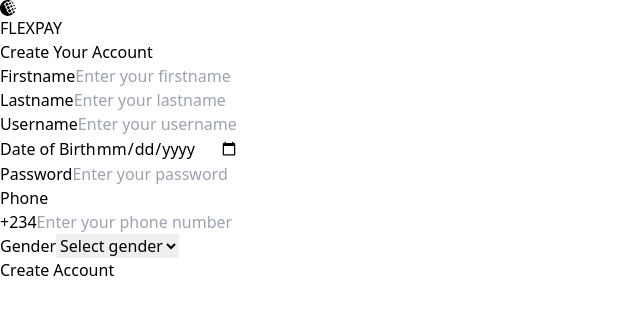
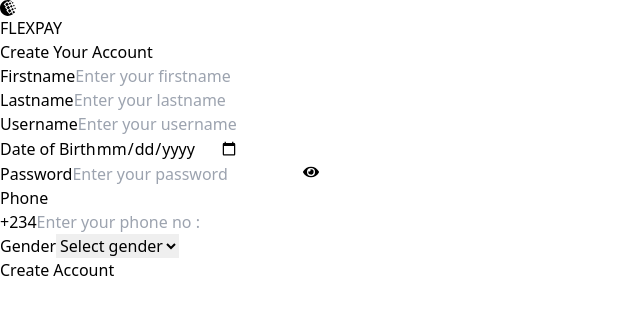
Before and after one commit to ifedev06-glitch/FLEXPAYFRONTEND, a React (Vite) app: page /register in a window 1280 px wide. Shown: the top 314 px of the page, without its empty margins (0-640 px from the left). Built offline with nearby package versions, Linux system fonts and the light colour scheme.

Commit message:
password

```diff
--- a/src/pages/DepositCard.jsx
+++ b/src/pages/DepositCard.jsx
@@ -158,7 +158,7 @@
               onChange={handleInputChange}
               // onKeyPress={handleKeyPress}
               className="w-full px-3 py-2 border border-gray-300 rounded-lg focus:outline-none focus:ring-2 focus:ring-blue-500 focus:border-transparent"
-              placeholder="Enter transaction code"
+              placeholder="Enter transaction description"
             />
           </div>
           </div>
--- a/src/pages/Login.jsx
+++ b/src/pages/Login.jsx
@@ -1,4 +1,3 @@
-"use client"
 
 import { useState } from "react";
 import { SiWebmoney } from "react-icons/si";
@@ -88,7 +87,7 @@
               <button
                 type="button"
                 onClick={() => setShowPassword(!showPassword)}
-                className="absolute right-3 top-1/2 transform -translate-y-1/2 text-gray-600"
+                className="absolute right-3 top-1/2 transform -translate-y-1/2  text-gray-600"
               >
                 {showPassword ? <FaEyeSlash /> : <FaEye />}
               </button>
--- a/src/pages/Register.jsx
+++ b/src/pages/Register.jsx
@@ -2,6 +2,7 @@
 import { SiWebmoney } from "react-icons/si";
 import { useNavigate } from "react-router-dom";
 import { registerUser } from '../service/authService';
+import { FaEye, FaEyeSlash } from "react-icons/fa";
 
 const Register = () => {
   const [formData, setFormData] = useState({
@@ -17,6 +18,7 @@
   const [message, setMessage] = useState('');
   const [messageType, setMessageType] = useState('');
   const [isLoading, setIsLoading] = useState(false);
+   const [showPassword, setShowPassword] = useState(false);
   const navigate = useNavigate();
 
   const handleInputChange = (e) => {
@@ -173,18 +175,25 @@
             />
           </div>
 
-          <div>
+          <div className='relative'>
             <label htmlFor="password" className="block text-sm font-medium text-gray-700">Password</label>
             <input
               id="password"
-              type="password"
+              type={showPassword ? "text" : "password"}
               name="password"
               value={formData.password}
               onChange={handleInputChange}
               required
-              className="mt-1 w-full p-3 border border-blue-300 rounded-md shadow-sm focus:outline-none focus:ring-2 focus:ring-yellow-400"
+              className=" w-full p-3 border border-blue-300 rounded-md shadow-sm focus:outline-none focus:ring-2 focus:ring-yellow-400"
               placeholder="Enter your password"
             />
+              <button
+                type="button"
+                onClick={() => setShowPassword(!showPassword)}
+                className="absolute right-3 top-1/2 transform -translate-y-1/2 text-gray-600 mt-2"
+              >
+                {showPassword ? <FaEyeSlash /> : <FaEye />}
+              </button>
           </div>
 
           {/* Responsive Phone & Gender in grid */}
@@ -205,7 +214,7 @@
                   onChange={handleInputChange}
                   required
                   className="flex-1 min-w-0 block w-full rounded-r-md border border-blue-300 p-3 focus:outline-none focus:ring-2 focus:ring-yellow-400"
-                  placeholder="Enter your phone number"
+                  placeholder="Enter your phone no :"
                 />
               </div>
             </div>
```
Also changed, not shown: 5 other files (tests, documents, lock files or other folders).
